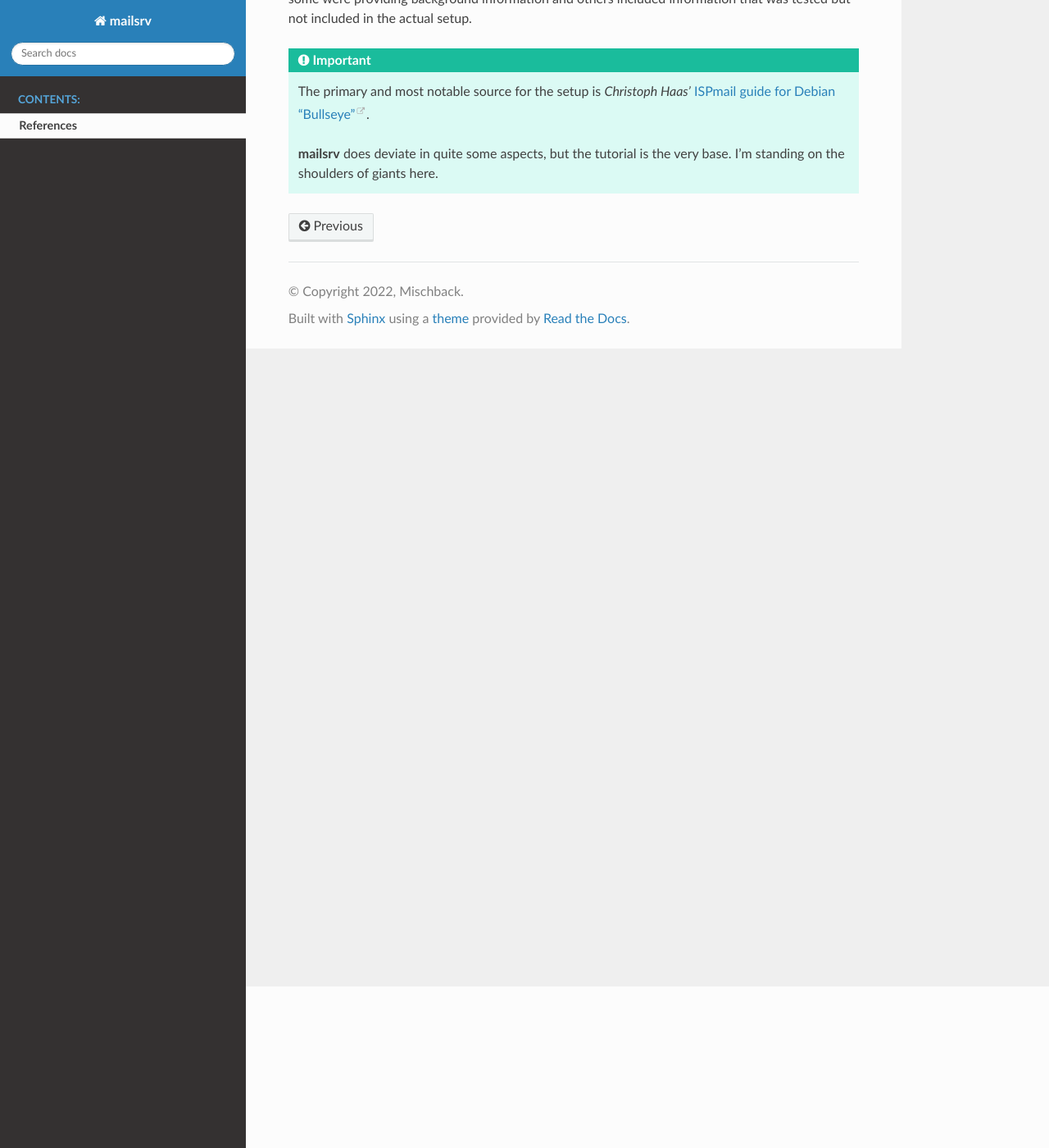
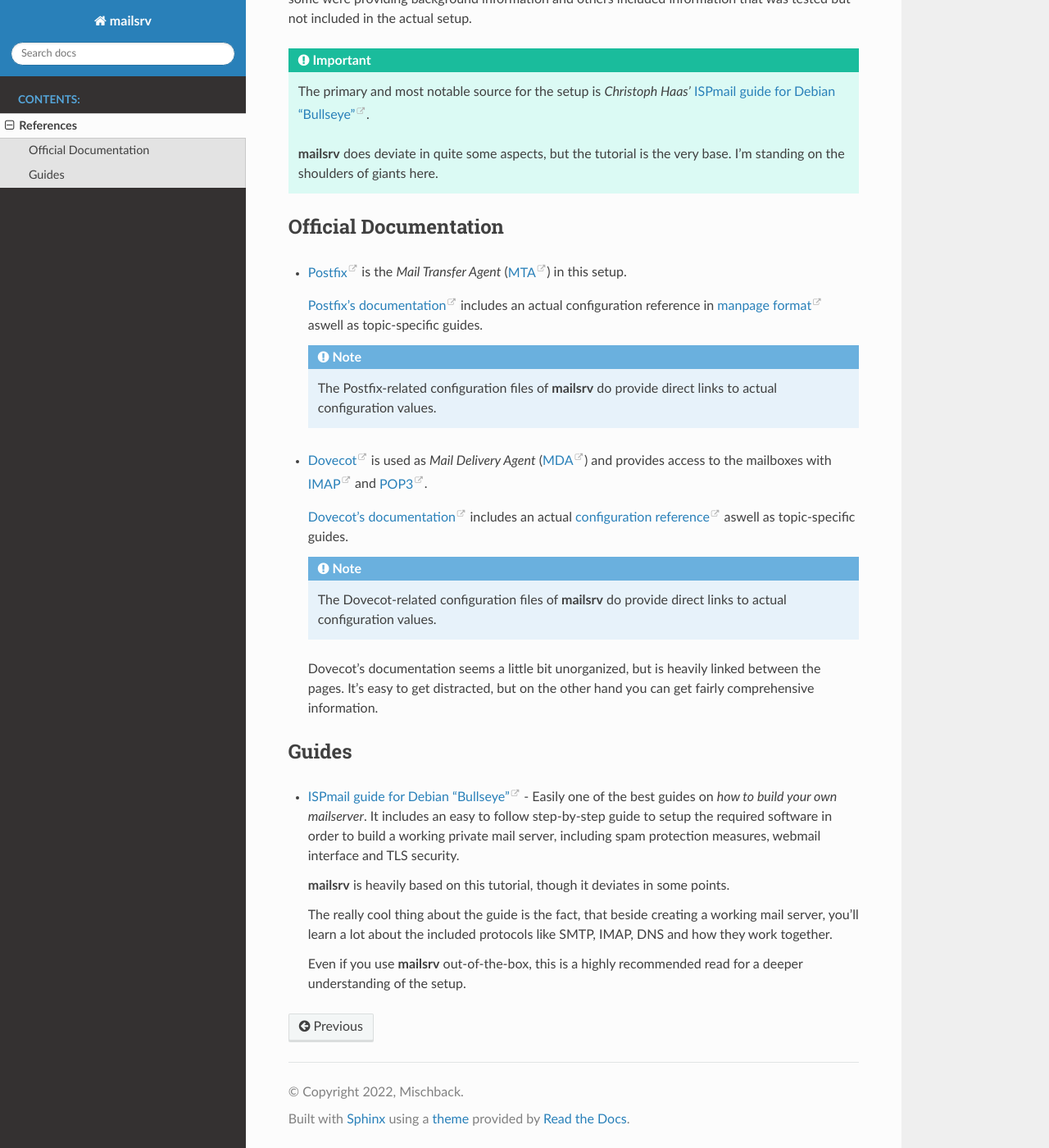
Before and after one commit to Mischback/mailsrv, a Sphinx documentation site: the page built from docs/source/references.rst, in a window 1280 px wide and 1400 px high, scrolled down 197 px. Shown: the whole window at 82% size. Built offline with Sphinx 7.4.7 and the Read the Docs theme 2.0.0, drawn with Linux system fonts in a browser that asks for light colours.

Commit message:
Add official documentation to the references

```diff
--- a/docs/source/references.rst
+++ b/docs/source/references.rst
@@ -12,3 +12,59 @@
 
    **mailsrv** does deviate in quite some aspects, but the tutorial is the very
    base. I'm standing on the shoulders of giants here.
+
+
+**********************
+Official Documentation
+**********************
+
+- `Postfix <https://www.postfix.org/>`_ is the *Mail Transfer Agent*
+  (`MTA <https://en.wikipedia.org/wiki/Message_transfer_agent>`_) in this setup.
+
+  `Postfix's documentation <https://www.postfix.org/documentation.html>`_
+  includes an actual configuration reference in
+  `manpage format <https://www.postfix.org/postconf.5.html>`_ aswell as
+  topic-specific guides.
+
+  .. note::
+     The Postfix-related configuration files of **mailsrv** do provide direct
+     links to actual configuration values.
+
+- `Dovecot <https://www.dovecot.org/>`_ is used as *Mail Delivery Agent*
+  (`MDA <https://en.wikipedia.org/wiki/Message_delivery_agent>`_) and provides
+  access to the mailboxes with
+  `IMAP <https://en.wikipedia.org/wiki/Internet_Message_Access_Protocol>`_ and
+  `POP3 <https://en.wikipedia.org/wiki/Post_Office_Protocol>`_.
+
+  `Dovecot's documentation <https://doc.dovecot.org/>`_ includes an actual
+  `configuration reference <https://doc.dovecot.org/settings/core/>`_ aswell as
+  topic-specific guides.
+
+  .. note::
+     The Dovecot-related configuration files of **mailsrv** do provide direct
+     links to actual configuration values.
+
+  Dovecot's documentation seems a little bit unorganized, but is heavily linked
+  between the pages. It's easy to get distracted, but on the other hand you can
+  get fairly comprehensive information.
+
+
+******
+Guides
+******
+
+- `ISPmail guide for Debian "Bullseye" <https://workaround.org/bullseye/>`_ -
+  Easily one of the best guides on *how to build your own mailserver*. It
+  includes an easy to follow step-by-step guide to setup the required software
+  in order to build a working private mail server, including spam protection
+  measures, webmail interface and TLS security.
+
+  **mailsrv** is heavily based on this tutorial, though it deviates in some
+  points.
+
+  The really cool thing about the guide is the fact, that beside creating a
+  working mail server, you'll learn a lot about the included protocols like
+  SMTP, IMAP, DNS and how they work together.
+
+  Even if you use **mailsrv** out-of-the-box, this is a highly recommended read
+  for a deeper understanding of the setup.
```
